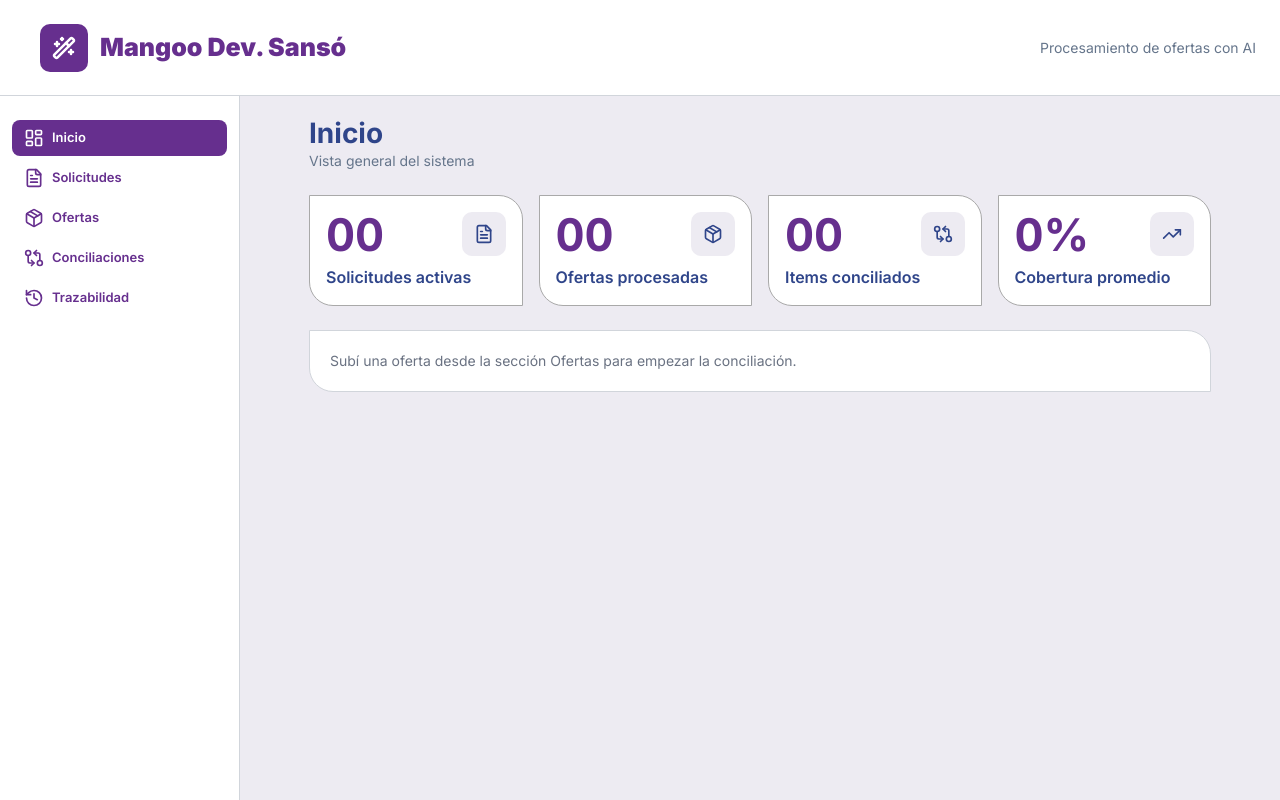
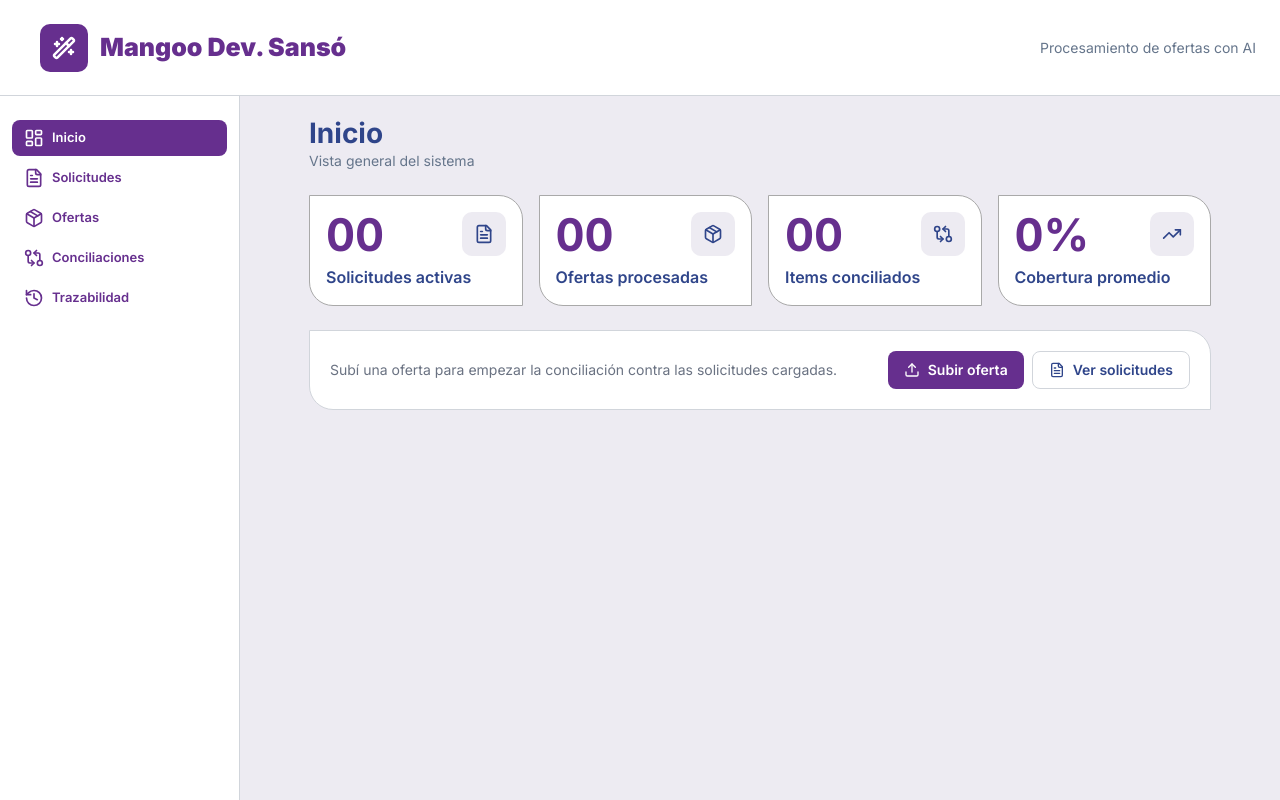
Before and after one commit to jonathansansok/ch-mangoo-dev-jsanso, a Next.js app: page /home in a window 1280 px wide. Built offline with nearby package versions, Linux system fonts and the light colour scheme; no server answers; the database is empty.

Commit message:
feat(ui): add upload and solicitudes shortcuts on home (#41)
Co-authored-by: jonsanso <jonathan.sanso@oceansstack.com>

```diff
--- a/src/app/(dashboard)/home/page.tsx
+++ b/src/app/(dashboard)/home/page.tsx
@@ -1,4 +1,5 @@
-import { FileText, GitCompareArrows, Package, TrendingUp } from 'lucide-react';
+import { FileText, GitCompareArrows, Package, TrendingUp, Upload } from 'lucide-react';
+import Link from 'next/link';
 import { StatCard } from '@/components/cards/StatCard';
 import { prisma } from '@/infra/db/prisma';
 
@@ -54,10 +55,27 @@ export default async function HomePage() {
           icon={<TrendingUp className="h-5 w-5" />}
         />
       </div>
-      <div className="rounded-tl-none rounded-tr-3xl rounded-br-none rounded-bl-3xl border border-[#d1d5db] bg-white p-5">
+      <div className="flex flex-col gap-3 rounded-tl-none rounded-tr-3xl rounded-br-none rounded-bl-3xl border border-[#d1d5db] bg-white p-5 sm:flex-row sm:items-center sm:justify-between">
         <p className="text-sm text-[#6a7282]">
-          Subí una oferta desde la sección Ofertas para empezar la conciliación.
+          Subí una oferta para empezar la conciliación contra las solicitudes cargadas.
         </p>
+        <div className="flex flex-col gap-2 sm:flex-row">
+          <Link
+            href="/ofertas/upload"
+            className="inline-flex items-center justify-center gap-2 rounded-lg px-4 py-2 text-sm font-semibold text-white"
+            style={{ backgroundColor: 'var(--company-primary)' }}
+          >
+            <Upload className="h-4 w-4" />
+            Subir oferta
+          </Link>
+          <Link
+            href="/solicitudes"
+            className="inline-flex items-center justify-center gap-2 rounded-lg border border-[#d1d5db] bg-white px-4 py-2 text-sm font-semibold text-[#2f458a] hover:bg-[#f9fafb]"
+          >
+            <FileText className="h-4 w-4" />
+            Ver solicitudes
+          </Link>
+        </div>
       </div>
     </div>
   );
```
